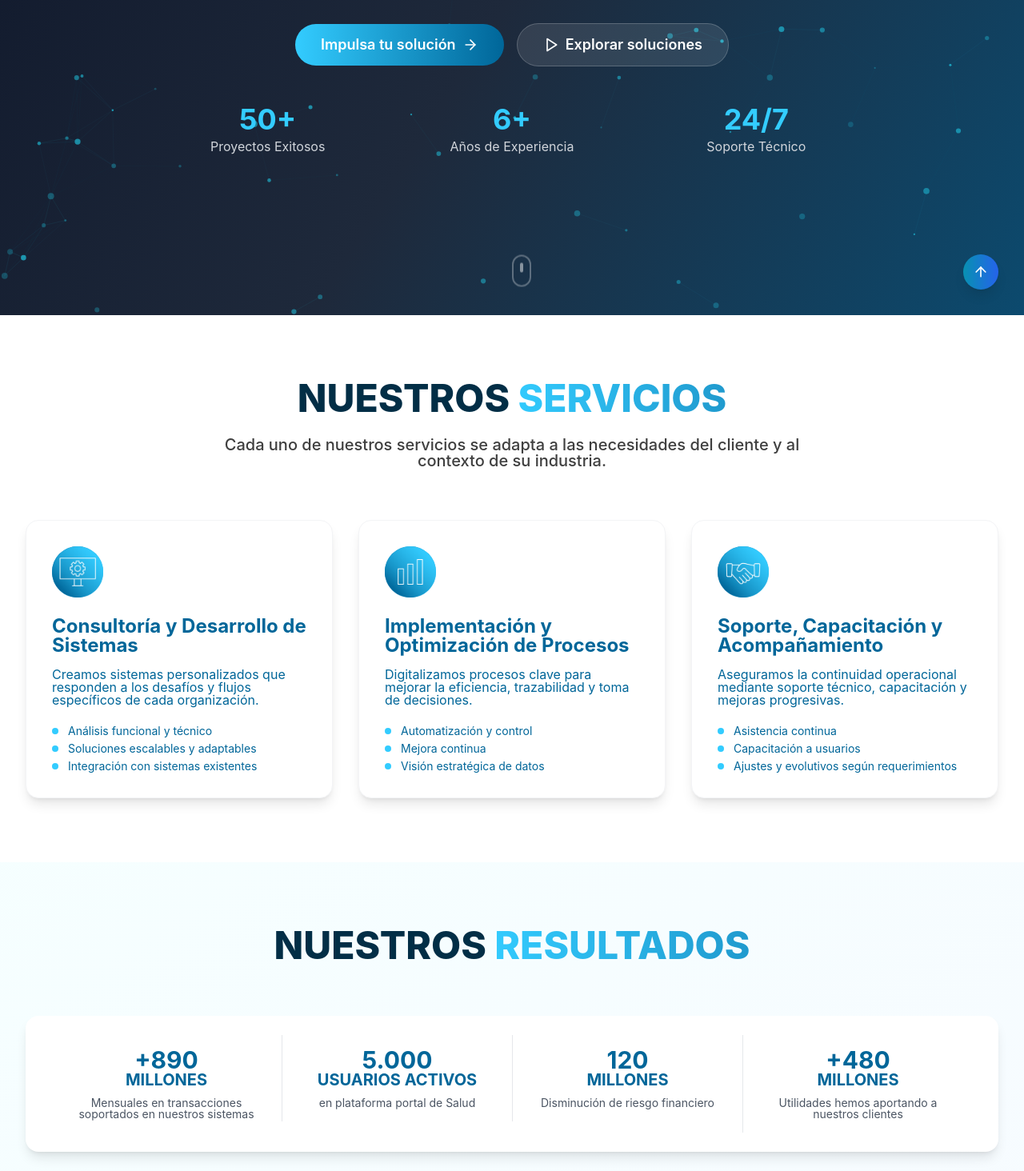
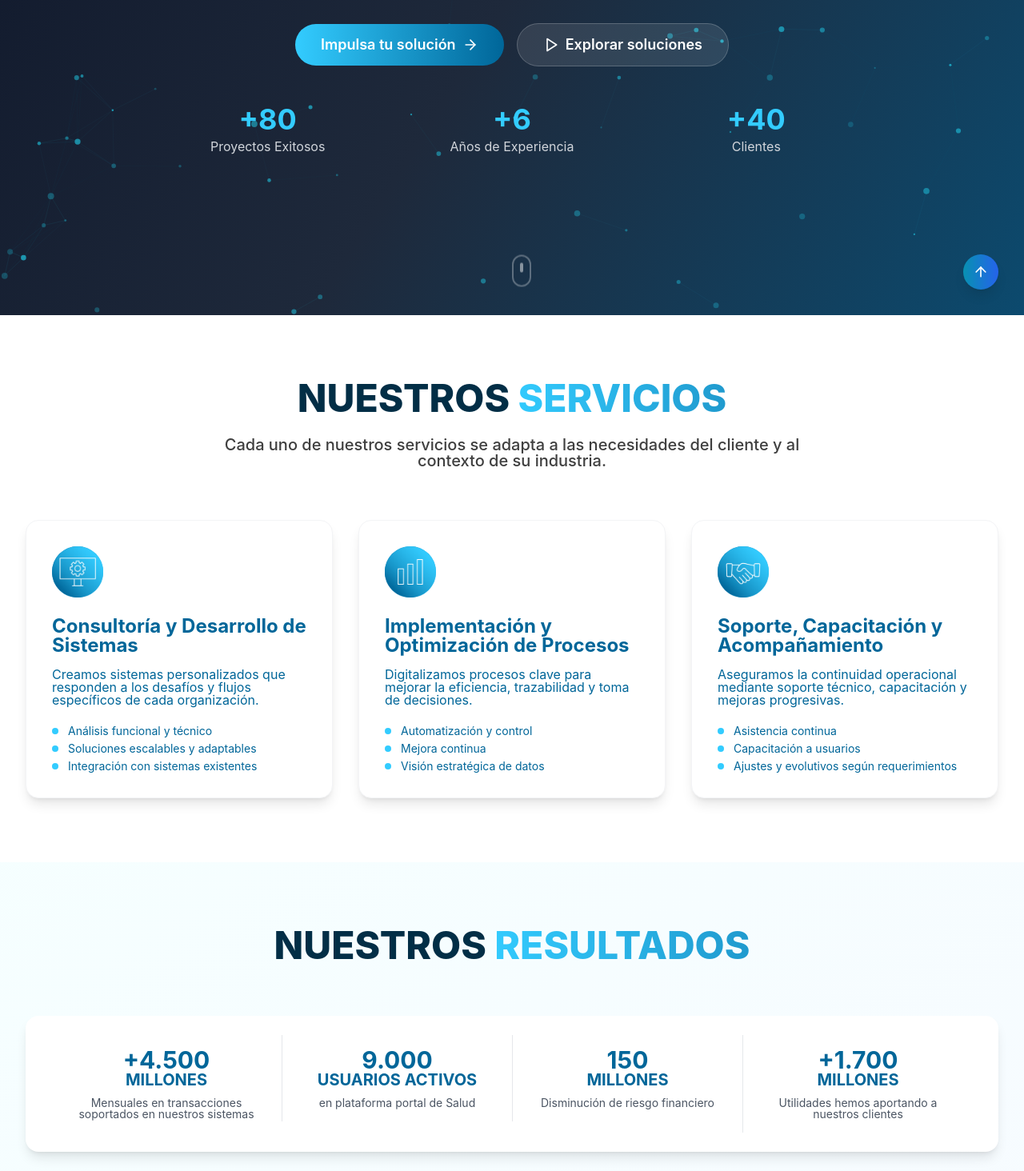
Before and after one commit to valejerett27/VaalaGroup, a React (Vite) app: page / in a window 1280 px wide. Shown: the part 406-1870 px from the top of the page at 80% size. Built offline with nearby package versions, Linux system fonts and the light colour scheme.

Commit message:
ajustes cifras

```diff
--- a/src/components/Hero.tsx
+++ b/src/components/Hero.tsx
@@ -52,16 +52,16 @@ const Hero = () => {
 
           <div className="grid grid-cols-1 sm:grid-cols-3 gap-5 max-w-4xl mx-auto">
             <div className="text-center">
-              <div className="text-3xl lg:text-4xl font-bold text-[#33CCFF] mb-2">50+</div>
+              <div className="text-3xl lg:text-4xl font-bold text-[#33CCFF] mb-2">+80</div>
               <div className="text-gray-300">Proyectos Exitosos</div>
             </div>
             <div className="text-center">
-              <div className="text-3xl lg:text-4xl font-bold text-[#33CCFF] mb-2">6+</div>
+              <div className="text-3xl lg:text-4xl font-bold text-[#33CCFF] mb-2">+6</div>
               <div className="text-gray-300">Años de Experiencia</div>
             </div>
             <div className="text-center">
-              <div className="text-3xl lg:text-4xl font-bold text-[#33CCFF] mb-2">24/7</div>
-              <div className="text-gray-300">Soporte Técnico</div>
+              <div className="text-3xl lg:text-4xl font-bold text-[#33CCFF] mb-2">+40</div>
+              <div className="text-gray-300">Clientes</div>
             </div>
           </div>
         </div>
--- a/src/components/Projects.tsx
+++ b/src/components/Projects.tsx
@@ -12,7 +12,7 @@ const Projects = () => {
       description: "Solución tecnológica para la gestión eficiente, segura y conectada de estacionamientos en entornos urbanos y corporativos.",
       image: parkPrincipal,
       tags: ["Control de accesos", "Geolocalización", "KPIs en tiempo real", "Seguridad operacional", "Gestión automatizada"],
-      results: "+2.000 usuarios activos",
+      results: "+2.000 Dispositivos activos",
       link: ""
     },
     {
@@ -21,7 +21,7 @@ const Projects = () => {
       description: "Desarrollamos soluciones digitales personalizadas para mejorar la experiencia y eficiencia en clínicas, hospitales y servicios públicos.",
       image: principalVerde,
       tags: ["Aplicaciones móviles", "Notificaciones inteligentes", "Infraestructura digital", "Paneles de control", "Sector salud."],
-      results: "+3.000 usuarios activos",
+      results: "+7.000 usuarios activos",
       link: "https://vaaladev.cl/home"
     }
   ];
--- a/src/components/WhyChooseUs.tsx
+++ b/src/components/WhyChooseUs.tsx
@@ -57,7 +57,7 @@ const WhyChooseUs = () => {
             {/* Item 1 */}
             <div className="text-center w-full md:basis-1/4 p-4">
               <div className="text-3xl font-bold text-[#006699] mb-3 leading-none">
-                +890
+                +4.500
                 <span className="text-xl block">MILLONES</span>
               </div>
               <div className="text-gray-600 text-sm">
@@ -68,7 +68,7 @@ const WhyChooseUs = () => {
             {/* Item 2 */}
             <div className="text-center w-full md:basis-1/4 p-4">
               <div className="text-3xl font-bold text-[#006699] uppercase mb-3 leading-none">
-                5.000
+                9.000
                 <span className="text-xl block">Usuarios Activos</span>
               </div>
               <div className="text-gray-600 text-sm">
@@ -79,7 +79,7 @@ const WhyChooseUs = () => {
             {/* Item 3 */}
             <div className="text-center w-full md:basis-1/4 p-4">
               <div className="text-3xl font-bold text-[#006699] mb-3 leading-none">
-                120
+                150
                 <span className="text-xl block">MILLONES</span>
               </div>
               <div className="text-gray-600 text-sm">
@@ -90,7 +90,7 @@ const WhyChooseUs = () => {
             {/* Item 4 */}
             <div className="text-center w-full md:basis-1/4 p-4">
               <div className="text-3xl font-bold text-[#006699] mb-3 leading-none">
-                +480
+                +1.700
                 <span className="text-xl block">MILLONES</span>
               </div>
               <div className="text-gray-600 text-sm">
```
